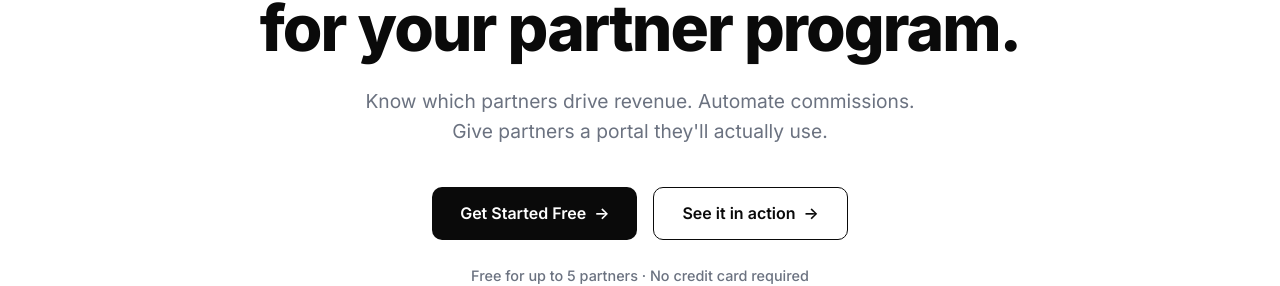
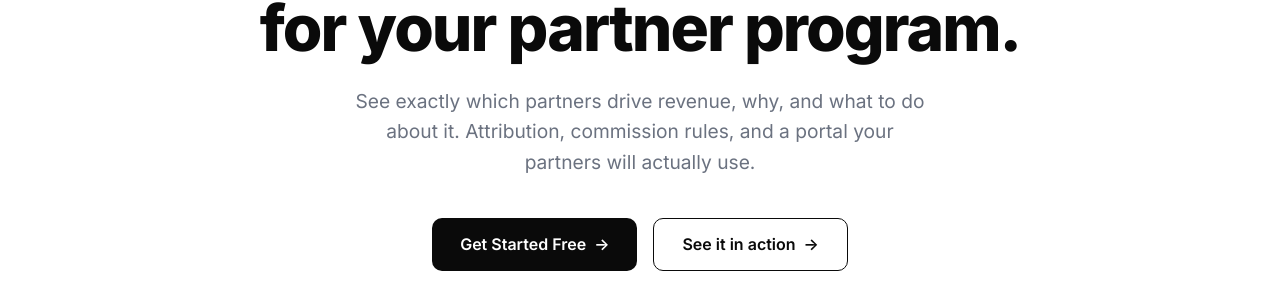
Before and after one commit to dylan3796/partner-attribution-ai, a Next.js app: page / in a window 1280 px wide. Shown: the part 300-586 px from the top of the page. Built offline with nearby package versions, Linux system fonts and the light colour scheme; no server answers.

Commit message:
fix: hero subtitle — replace 'automate commissions' with intelligence-first copy

```diff
--- a/app/page.tsx
+++ b/app/page.tsx
@@ -51,7 +51,7 @@ export default function LandingPage() {
             margin: "0 auto 2.5rem",
             lineHeight: 1.6,
           }}>
-            Know which partners drive revenue. Automate commissions. Give partners a portal they'll actually use.
+            See exactly which partners drive revenue, why, and what to do about it. Attribution, commission rules, and a portal your partners will actually use.
           </p>
           <div style={{ display: "flex", gap: "1rem", justifyContent: "center", flexWrap: "wrap", marginBottom: "1.5rem" }}>
             <Link href="/sign-up" className="l-btn">Get Started Free <span>→</span></Link>
```
